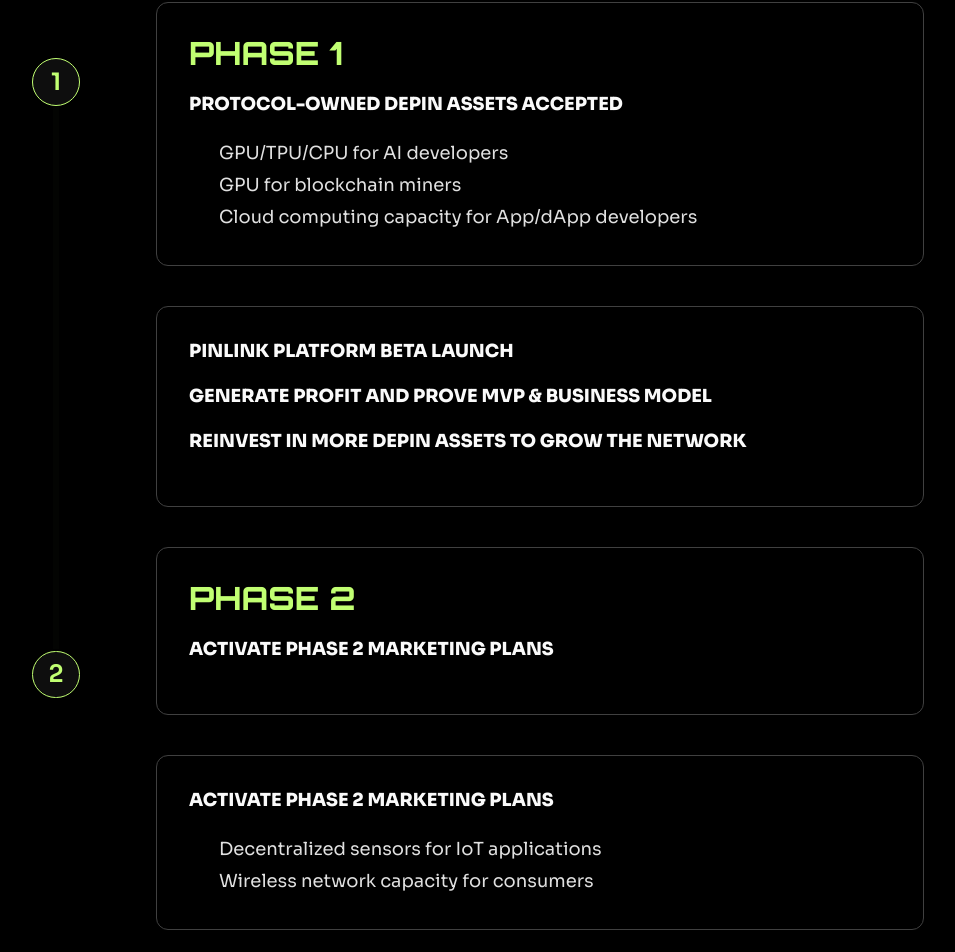
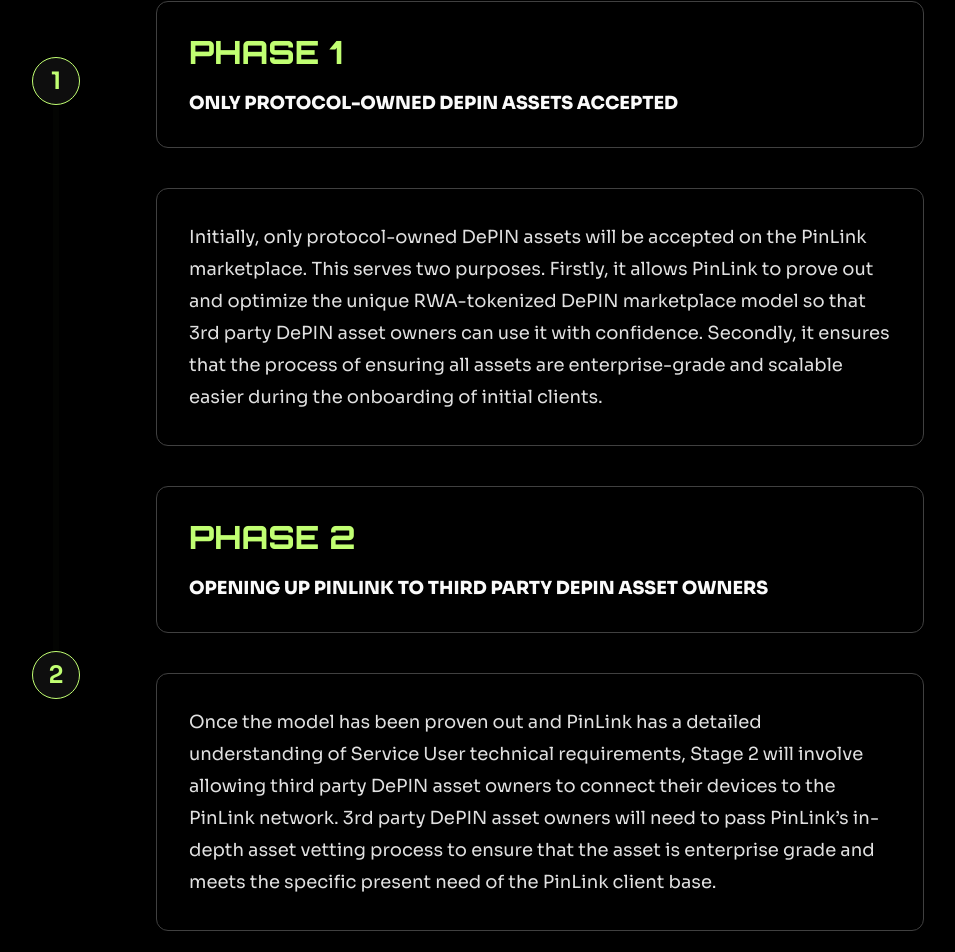
Before and after one commit to blackbeam811/pinlink_fe, a React (Vite) app: page / in a window 1280 px wide. Shown: the part 7525-8477 px from the top of the page, without its empty margins (160-1115 px from the left). Built offline with nearby package versions, Linux system fonts and the light colour scheme.

Commit message:
minor fix

```diff
--- a/src/assets/styles/home/home.scss
+++ b/src/assets/styles/home/home.scss
@@ -557,7 +557,6 @@
             font-style: normal;
             font-weight: 400;
             line-height: 2rem;
-            transform: translateX(30px);
           }
         }
       }
@@ -795,6 +794,7 @@
           width: auto;
           margin-right: 1rem;
           .roadmap-section {
+                    padding: 1rem;
             .roadmap-title {
               font-size: 1.75rem;
               line-height: 2.625rem;
--- a/src/components/home/Roadmap.jsx
+++ b/src/components/home/Roadmap.jsx
@@ -68,7 +68,7 @@
     const masterTimeline = gsap.timeline({
       scrollTrigger: {
         trigger: ".roadmap",
-        start: width < MOBILE_BREAKPOINT ? "top top+=270" : "top top+=100",
+        start: width < MOBILE_BREAKPOINT ? "top top+=42%" : "top top+=100",
         end: () => "+=" + roadmapSections.length * window.innerHeight * 0.4,
         pin: true,
         scrub: true,
@@ -147,30 +147,19 @@
   const roadmaps = [
     {
       phase: 1,
-      titles: ["Protocol-Owned DePIN Assets Accepted"],
-      contents: [
-        "GPU/TPU/CPU for AI developers",
-        "GPU for blockchain miners",
-        "Cloud computing capacity for App/dApp developers",
-      ],
+      titles: ["Only Protocol-Owned DePIN Assets Accepted"],
     },
     {
-      titles: [
-        "PinLink Platform Beta Launch",
-        "Generate Profit and Prove MVP & Business Model",
-        "Reinvest In More DePIN Assets to Grow the Network",
-      ],
+      contents:
+        "Initially, only protocol-owned DePIN assets will be accepted on the PinLink marketplace. This serves two purposes. Firstly, it allows PinLink to prove out and optimize the unique RWA-tokenized DePIN marketplace model so that 3rd party DePIN asset owners can use it with confidence. Secondly, it ensures that the process of ensuring all assets are enterprise-grade and scalable easier during the onboarding of initial clients.",
     },
     {
       phase: 2,
-      titles: ["Activate Phase 2 Marketing Plans"],
+      titles: ["Opening Up PinLink To Third Party DePIN Asset Owners"],
     },
     {
-      titles: ["Activate Phase 2 Marketing Plans"],
-      contents: [
-        "Decentralized sensors for IoT applications",
-        "Wireless network capacity for consumers",
-      ],
+      contents:
+        "Once the model has been proven out and PinLink has a detailed understanding of Service User technical requirements, Stage 2 will involve allowing third party DePIN asset owners to connect their devices to the PinLink network. 3rd party DePIN asset owners will need to pass PinLink’s in-depth asset vetting process to ensure that the asset is enterprise grade and meets the specific present need of the PinLink client base.",
     },
   ];
 
@@ -201,23 +190,17 @@
                     <span>Phase {roadmap.phase}</span>
                   </div>
                 )}
-                {roadmap.titles.map((title, index) => {
+                {roadmap.titles&&roadmap.titles.map((title, index) => {
                   return (
                     <div className="roadmap-subtitle" key={index}>
                       {title}
                     </div>
                   );
                 })}
-                <ul>
-                  {roadmap.contents &&
-                    roadmap.contents.map((content, index) => {
-                      return (
-                        <li className="roadmap-desc" key={index}>
-                          {content}
-                        </li>
-                      );
-                    })}
-                </ul>
+
+                {roadmap.contents && (
+                  <span className="roadmap-desc">{roadmap.contents}</span>
+                )}
               </div>
             );
           })}
```
